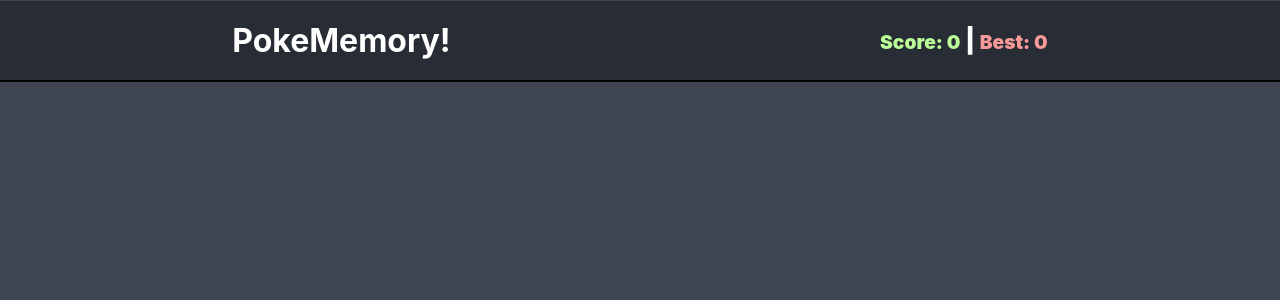
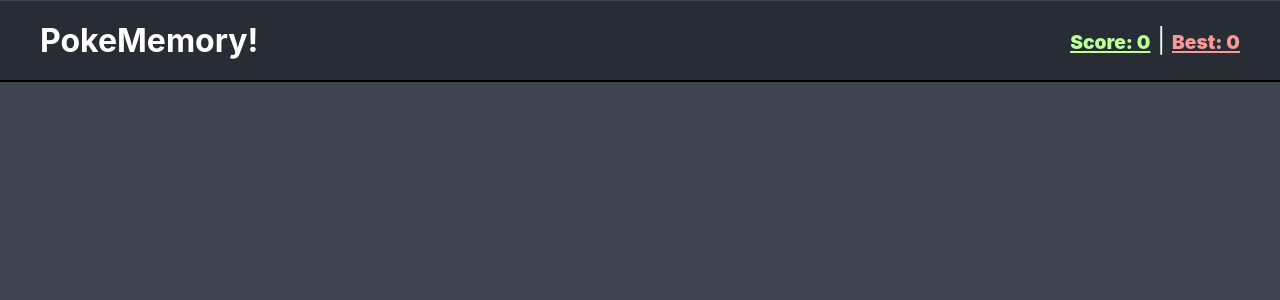
Before and after one commit to IAmYoungbossy/memory-card-game, a React (Create React App) app: page / in a window 1280 px wide. Shown: the top 300 px of the page. Built offline with nearby package versions, Linux system fonts and the light colour scheme.

Commit message:
Add media query to header to make it responsive

```diff
--- a/src/components/Header/Header.css
+++ b/src/components/Header/Header.css
@@ -2,17 +2,18 @@
   display: flex;
   padding: 20px;
   flex-wrap: wrap;
+  padding-left: 40px;
+  padding-right: 40px;
   align-items: center;
   border-bottom: 2px solid;
   background-color: #282c34;
-  justify-content: space-around;
+  justify-content: space-between;
   border-top: 1px solid #3e4451;
 }
 
 header > p {
   color: white;
   margin-left: 5px;
-  font-weight: 900;
   font-size: 1.5rem;
 }
 
@@ -23,8 +24,10 @@
 
 .current-score,
 .highest-score {
+  font-weight: 900;
+  text-decoration: underline;
   font-size: min(1.2rem, 8vw);
-  font-weight: 900;
+  text-decoration-thickness: from-font;
 }
 
 .current-score {
@@ -35,8 +38,10 @@
   color: #f89898;
 }
 
-@media screen and (max-width: 410px) {
+@media screen and (max-width: 450px) {
   header {
+    padding-left: 20px;
+    padding-right: 20px;
     justify-content: center;
   }
 }
```
